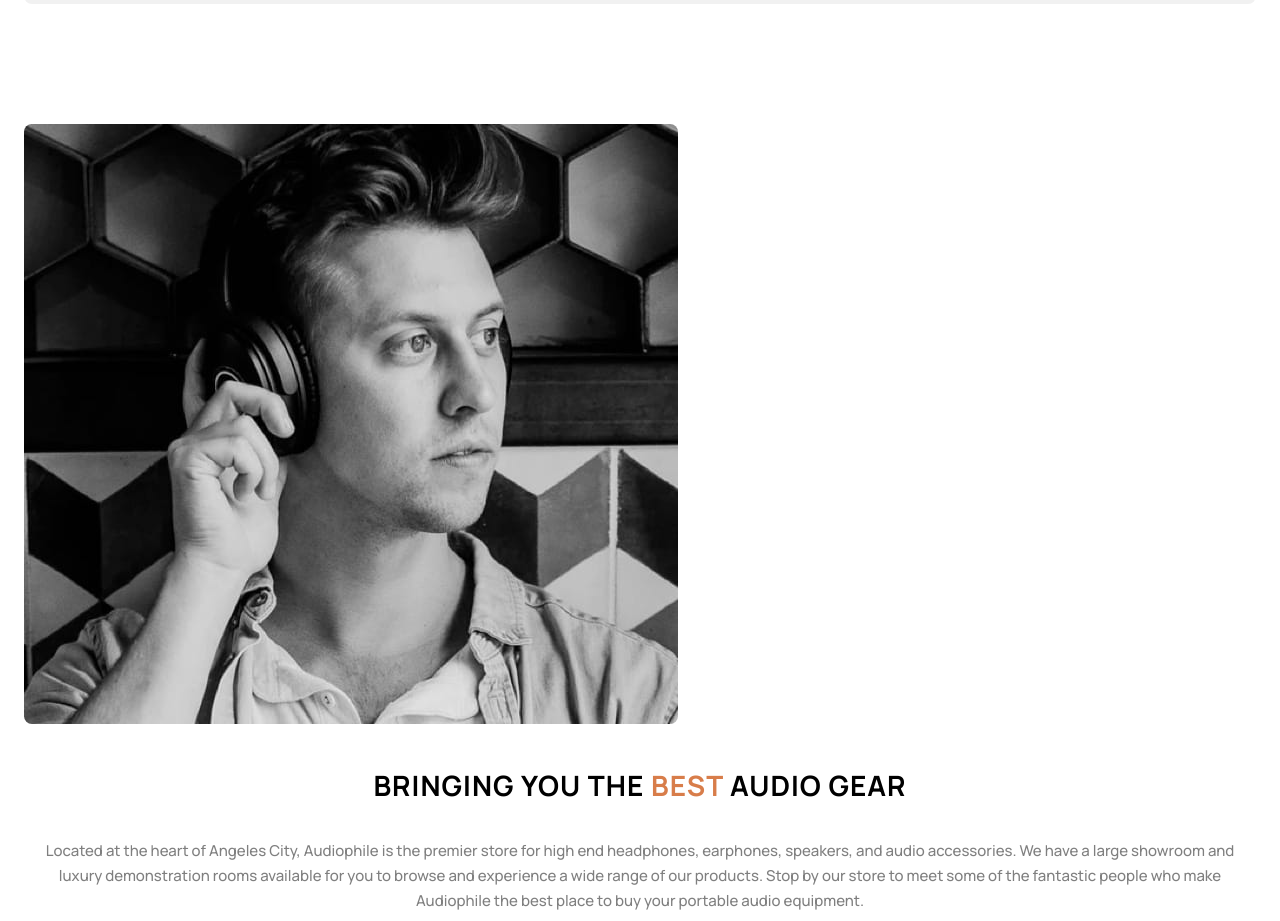
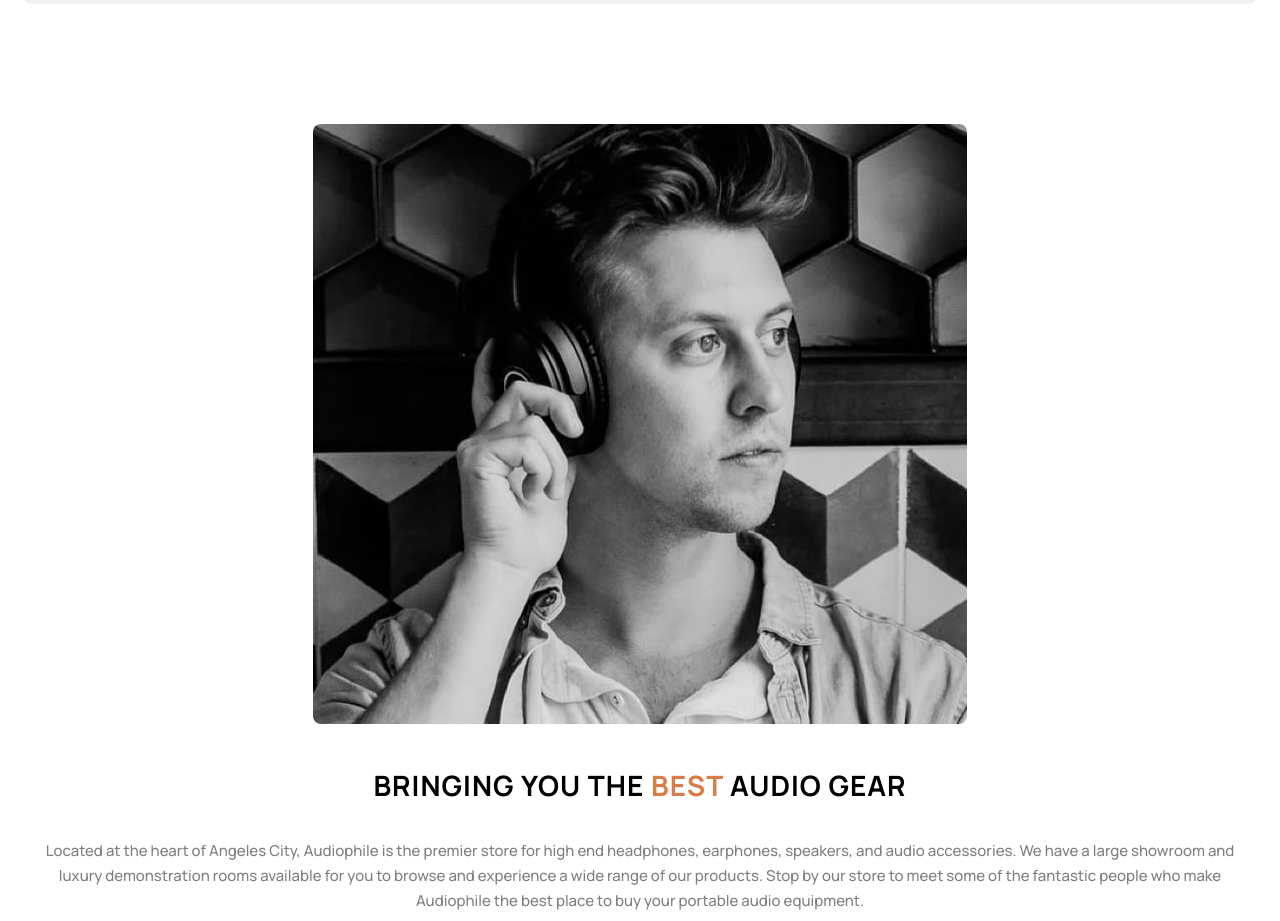
Before and after one commit to Striperoooo/ecommerce-app, a React (Vite) app: page / in a window 1280 px wide. Shown: the part 2840-3761 px from the top of the page. Built offline with nearby package versions, Linux system fonts and the light colour scheme.

Commit message:
Center images in CategoryProductCard and AboutUsSection
Added 'mx-auto' class to image elements in CategoryProductCard and AboutUsSection components to center images horizontally for improved layout consistency.

```diff
--- a/src/components/CategoryPage/CategoryProductCard.tsx
+++ b/src/components/CategoryPage/CategoryProductCard.tsx
@@ -17,7 +17,7 @@
     return (
         <section>
 
-            <img src={product.categoryImage.mobile} alt={product.name} className="rounded-lg" />
+            <img src={product.categoryImage.mobile} alt={product.name} className="rounded-lg mx-auto" />
 
             <div className="mt-8 flex flex-col gap-6 text-center items-center">
 
--- a/src/components/Home/AboutUsSection.tsx
+++ b/src/components/Home/AboutUsSection.tsx
@@ -7,7 +7,7 @@
     return (
         <section className="my-30">
             <div>
-                <img src={imageBestGear} alt="Black and white photo of a person modelling a pair of headphones." className="rounded-lg" />
+                <img src={imageBestGear} alt="Black and white photo of a person modelling a pair of headphones." className="rounded-lg mx-auto" />
 
                 <div className="text-center">
                     <Typography variant="h4OtherTight" className="text-black mt-10 mb-8">
```
